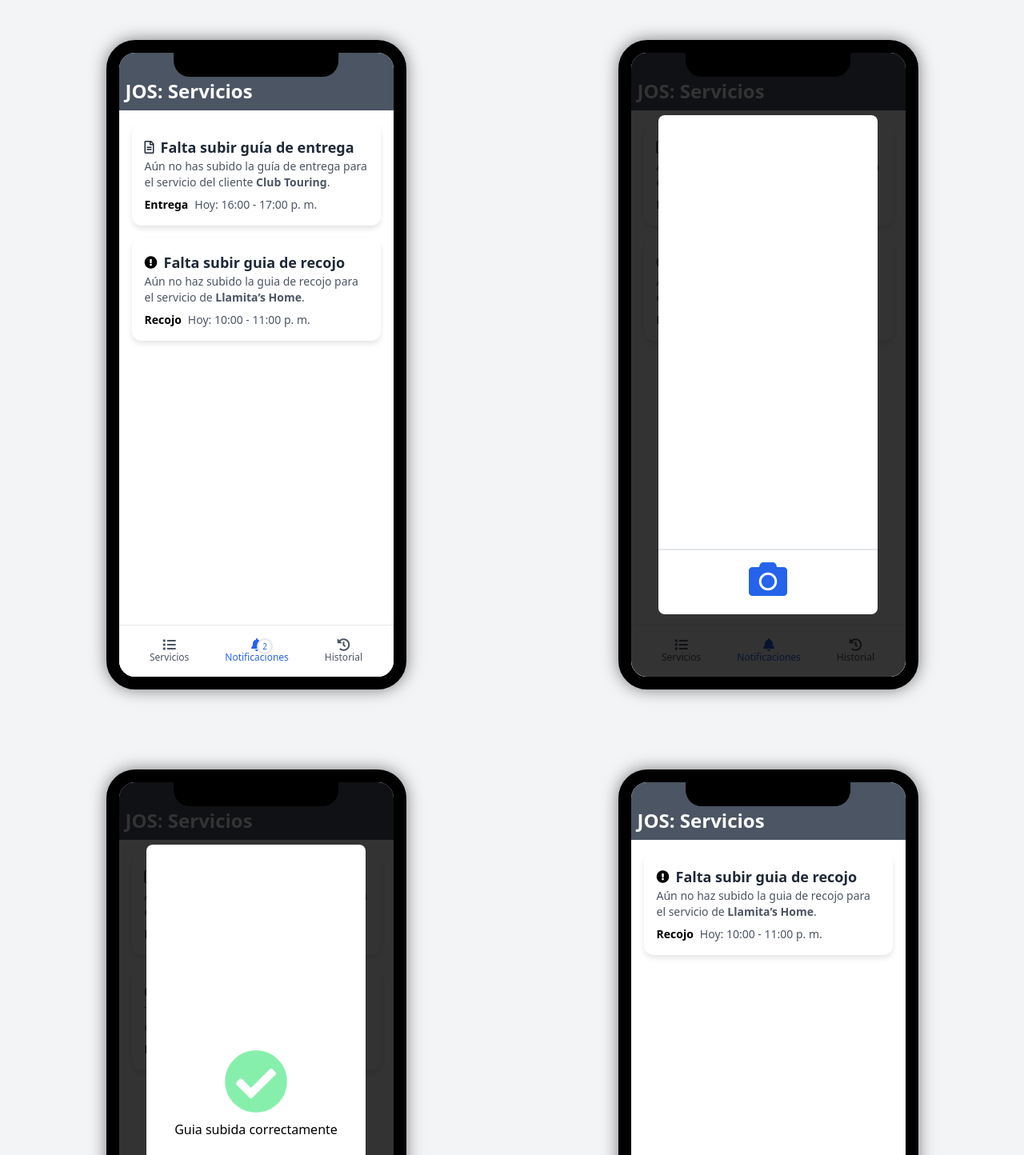
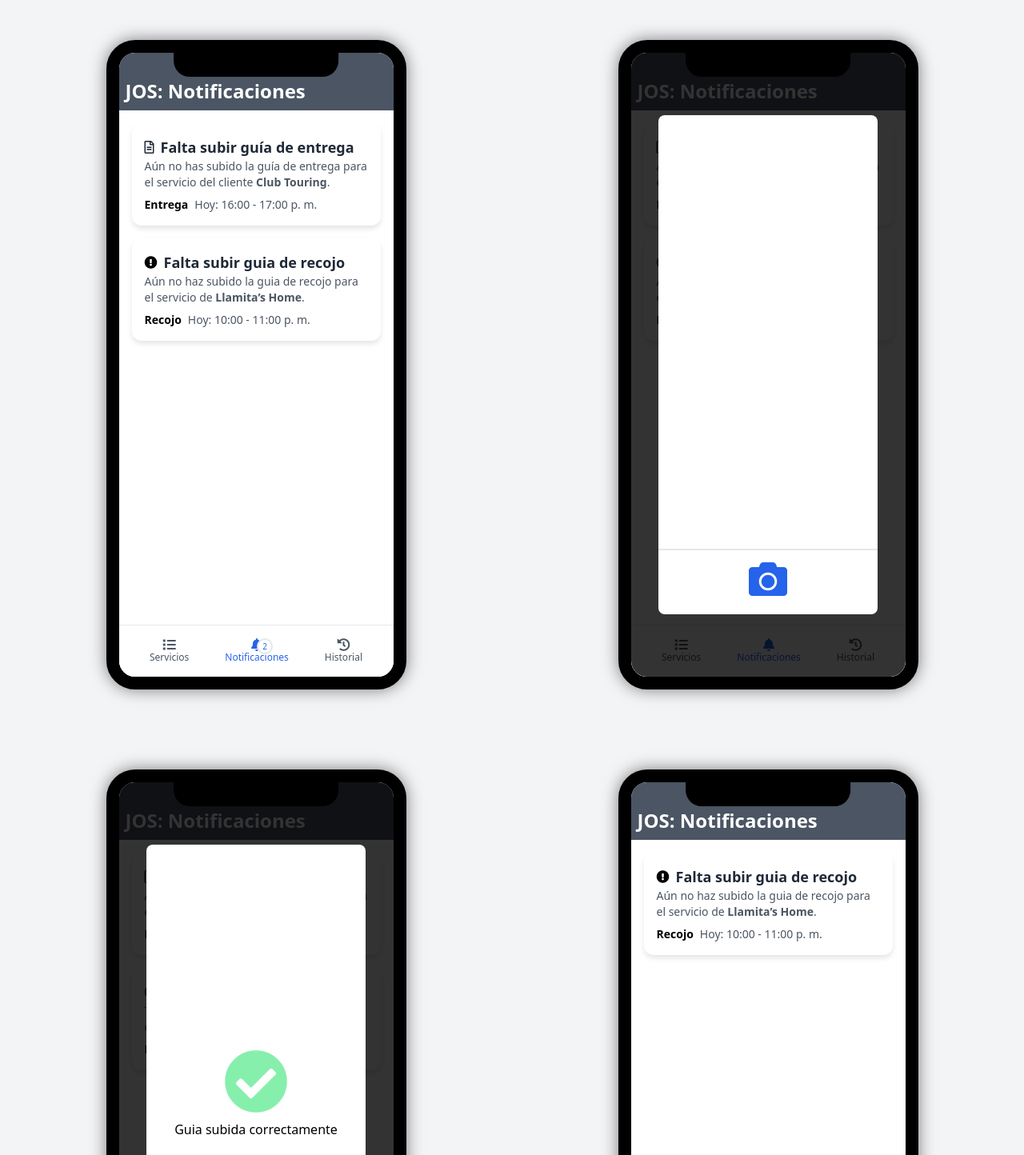
Before and after one commit to tropikow/mockup_station_b2b, a plain HTML site: page notifications.html in a window 1280 px wide. Shown: the top 1444 px of the page at 80% size. Drawn offline with nearby package versions, Linux system fonts and the light colour scheme.

Commit message:
Update page headers for History and Notifications pages

```diff
--- a/notifications.html
+++ b/notifications.html
@@ -61,7 +61,7 @@
         <div class="phone-container">
             <div class="phone-notch"></div>
             <header class="pt-8 pl-2 pb-2 flex bg-gray-600 text-white">
-                <h2 class="text-2xl font-semibold">JOS: Servicios</h2>
+                <h2 class="text-2xl font-semibold">JOS: Notificaciones</h2>
             </header>
             <div class="phone-screen">
                 <div class="flex-1 p-4">
@@ -121,7 +121,7 @@
         <div class="phone-container">
             <div class="phone-notch"></div>
             <header class="pt-8 pl-2 pb-2 flex bg-gray-600 text-white">
-                <h2 class="text-2xl font-semibold">JOS: Servicios</h2>
+                <h2 class="text-2xl font-semibold">JOS: Notificaciones</h2>
             </header>
             <div class="phone-screen">
                 <div class="flex-1 p-4">
@@ -188,7 +188,7 @@
         <div class="phone-container">
             <div class="phone-notch"></div>
             <header class="pt-8 pl-2 pb-2 flex bg-gray-600 text-white">
-                <h2 class="text-2xl font-semibold">JOS: Servicios</h2>
+                <h2 class="text-2xl font-semibold">JOS: Notificaciones</h2>
             </header>
             <div class="phone-screen">
                 <div class="flex-1 p-4">
@@ -251,7 +251,7 @@
         <div class="phone-container">
             <div class="phone-notch"></div>
             <header class="pt-8 pl-2 pb-2 flex bg-gray-600 text-white">
-                <h2 class="text-2xl font-semibold">JOS: Servicios</h2>
+                <h2 class="text-2xl font-semibold">JOS: Notificaciones</h2>
             </header>
             <div class="phone-screen">
                 <div class="flex-1 p-4">
```
Also changed, not shown: history.html (+2 -2 lines).
